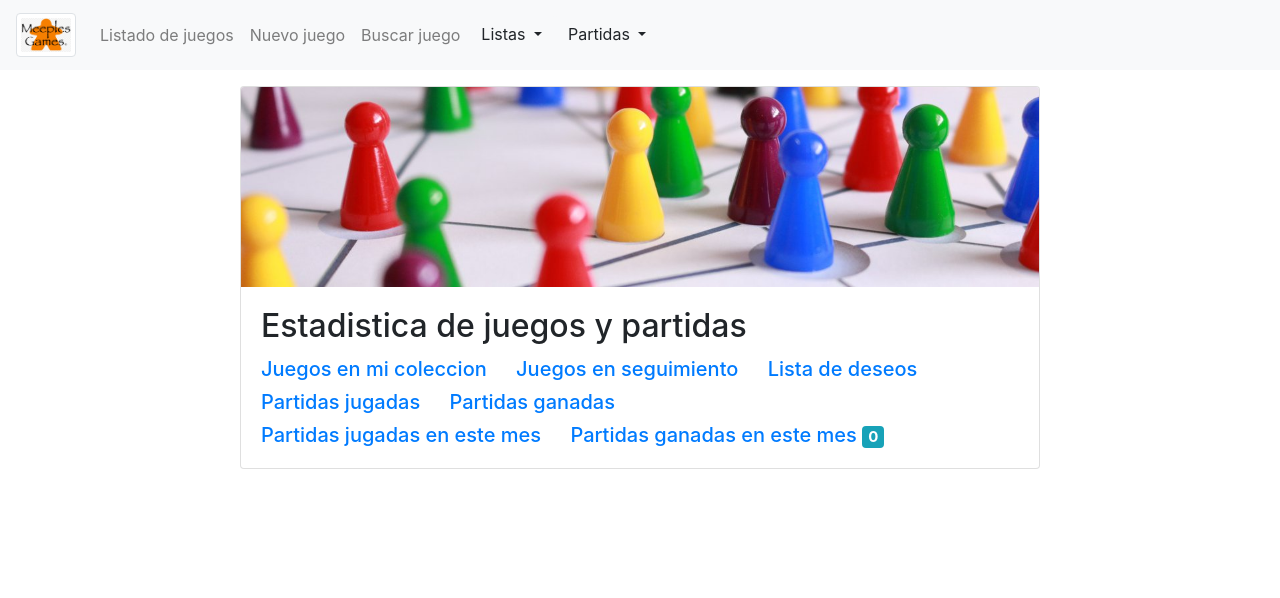
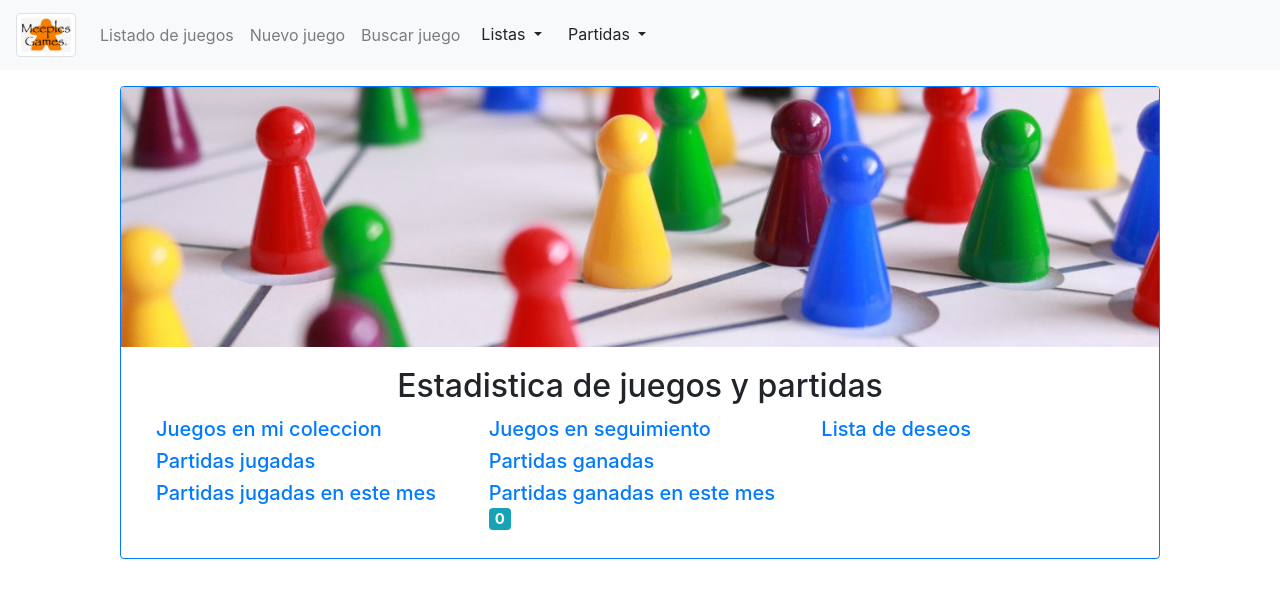
Before and after one commit to davidof1977/MigJuegos-CLI, an Angular app: page /estadisticas in a window 1280 px wide. Shown: the top 598 px of the page. Built offline with nearby package versions, Linux system fonts and the light colour scheme; no server answers.

Commit message:
estetica

```diff
--- a/src/app/estadisticas/estadisticas.component.html
+++ b/src/app/estadisticas/estadisticas.component.html
@@ -1,21 +1,25 @@
-<div class="d-flex justify-content-center mt-3">
-<div class="card" style="width: 50rem;">
+<div class="d-flex justify-content-center mt-3" >
+<div class="card border border-primary" style="width: 65rem;">
   <img class="card-img-top" src="assets/img/JuegosDeMesa.jpg" alt="Card image cap">
   <div class="card-body">
-    <h2 class="card-title">Estadistica de juegos y partidas</h2>
-    <div>
-      <span class="text-primary h5 mr-4">Juegos en mi coleccion <span class="badge badge-info">{{numJuegosColeccion}}</span></span>
-      <span class="text-primary h5 mr-4">Juegos en seguimiento <span class="badge badge-info">{{numJuegosSeguimiento}}</span></span>
-      <span class="text-primary h5 mr-4">Lista de deseos <span class="badge badge-info">{{numJuegosDeseos}}</span></span>
+    <h2 class="card-title d-flex justify-content-center ">Estadistica de juegos y partidas</h2>
+    <div class="container" >
+      <div class="row">
+        <a href="/listarJuegos"  (click)="navegarColeccion()" class="text-primary text-decoration-none h5 col">Juegos en mi coleccion <span class="badge badge-info">{{numJuegosColeccion}}</span></a>
+        <a href="/listarJuegos" (click)="navegarSeguimiento()" class="text-primary text-decoration-none h5 col">Juegos en seguimiento <span class="badge badge-info">{{numJuegosSeguimiento}}</span></a>
+        <a href="/listarJuegos" (click)="navegarDeseos()" class="text-primary text-decoration-none h5 col">Lista de deseos <span class="badge badge-info">{{numJuegosDeseos}}</span></a>
+      </div>
+    <div class="row">
+      <a href="/listarPartidas" (click)="navegarTodas()" class="text-primary text-decoration-none h5 col">Partidas jugadas <span class="badge badge-info">{{numPartidas}}</span></a>
+      <a href="/listarPartidas"  (click)="navegarGanadas()" class="text-primary text-decoration-none h5 col">Partidas ganadas <span class="badge badge-info">{{numVictorias}}</span></a>
+      <span class="text-primary h5 col"></span>
     </div>
-    <div class="mt-2">
-      <span class="text-primary h5 mr-4">Partidas jugadas <span class="badge badge-info">{{numPartidas}}</span></span>
-      <span class="text-primary h5 mr-4">Partidas ganadas <span class="badge badge-info">{{numVictorias}}</span></span>
+    <div class="row">
+      <span class="text-primary h5 col">Partidas jugadas en este mes <span class="badge badge-info">{{numPartidasUltimoMes}}</span></span>
+      <span class="text-primary h5 col">Partidas ganadas en este mes <span class="badge badge-info">{{numVictoriasUltimoMes}}</span></span>
+      <span class="text-primary h5 col"></span>
     </div>
-    <div class="mt-2">
-      <span class="text-primary h5 mr-4">Partidas jugadas en este mes <span class="badge badge-info">{{numPartidasUltimoMes}}</span></span>
-      <span class="text-primary h5 mr-4">Partidas ganadas en este mes <span class="badge badge-info">{{numVictoriasUltimoMes}}</span></span>
-    </div>
+  </div>
   </div>
 </div>
 </div>
--- a/src/app/estadisticas/estadisticas.component.ts
+++ b/src/app/estadisticas/estadisticas.component.ts
@@ -34,7 +34,24 @@ export class EstadisticasComponent implements OnInit {
         }
       });
     });
-
+  }
+  navegarColeccion(){
+    localStorage.setItem('origenPeticion', 'listadoColeccion');
   }
 
+  navegarDeseos(){
+    localStorage.setItem('origenPeticion', 'listadoDeseos');
+  }
+
+  navegarSeguimiento(){
+    localStorage.setItem('origenPeticion', 'listadoSeguimiento');
+  }
+
+  navegarGanadas(){
+    localStorage.setItem('tipo', 'ganadas');
+  }
+
+  navegarTodas(){
+    localStorage.setItem('tipo', 'todas');
+  }
 }
--- a/src/app/juegos/buscar/buscar.component.html
+++ b/src/app/juegos/buscar/buscar.component.html
@@ -17,9 +17,9 @@
         <tbody>
           <tr *ngFor="let juego of juegos"   class="text-center">
             <td><a [routerLink]="['/listarPartidas', juego.nombre]">{{juego.nombre}}</a></td>
-            <td>{{juego.enColeccion}}</td>
-            <td>{{juego.enSeguimiento}}</td>
-            <td>{{juego.enListaDeseos}}</td>
+            <td><input type="checkbox" disabled=true [checked]=juego.enColeccion /> </td>
+            <td><input type="checkbox" disabled=true [checked]=juego.enSeguimiento /></td>
+            <td><input type="checkbox" disabled=true [checked]=juego.enListaDeseos /></td>
             <td>
               <button (click)="editarJuego(juego.nombre)" class="btn btn-success">Editar</button>
               <button (click)="nuevaPartida(juego.nombre)"  class="btn btn-success" style="margin-left: 10px;">Nueva partida</button>
--- a/src/app/juegos/buscar/buscar.component.ts
+++ b/src/app/juegos/buscar/buscar.component.ts
@@ -44,6 +44,6 @@ export class BuscarComponent implements OnInit {
 
   editarJuego(juego: string){
     localStorage.setItem('nombreJuego', juego);
-    this.router.navigate(['/nuevoJuego']);
+    this.router.navigate(['/editarJuego']);
   }
 }
--- a/src/app/juegos/crear/crear.component.html
+++ b/src/app/juegos/crear/crear.component.html
@@ -1,34 +1,34 @@
-<div class="continer">
-  <div class="card">
-    <div class="card-header">
-      <h3 class="text-center">ANADIR JUEGO</h3>
-    </div>
-    <div class="card-body">
-      <form action="">
+<div class="continer mt-3">
+  <div class="d-flex justify-content-center" >
+  <div class="col-sm-6">
+  <div class="card" style="width: 30rem;">
+      <div class="card-body mx-auto" >
         <div class="form group">
           <label class="form-text form control" for="nombre">Nombre:</label>
-          <!--input type="text" [(ngModel)]="juego.nombre" id="nombre" aria-describedby="nombreHelp" class="form control" style="width: 25%;" -->
-          <input type="text" [(ngModel)]="juego.nombre" id="nombre" name="nombre" class="form control" style="width: 25%;" [formControl]="controlNombre">
+          <input type="text" [(ngModel)]="juego.nombre" id="nombre" name="nombre"  class="form control" style="width: 100%;" [formControl]="controlNombre">
           <small id="nombreHelp" *ngIf="controlNombre.hasError('required') && controlNombre.dirty" class="text-danger">Este campo es obligatorio.</small>
         </div>
         <div class="form group">
           <label class="form-text form control" for="img">Imagen:</label>
-          <input type="text" [(ngModel)]="juego.img" id="img" name="img"  class="form control" style="width: 25%;" >
+          <input type="text" [(ngModel)]="juego.img" id="img" name="img"  class="form control" style="width: 100%;" >
         </div>
-        <div class="form group">
-          <input type="checkbox" [(ngModel)]="juego.enColeccion" id="coleccion" name= "coleccion" class="form control">
-          <label for="coleccion">En la coleccion</label>
+        <div class="form-check form-check-inline  mt-3">
+          <input type="checkbox" [(ngModel)]="juego.enColeccion" id="coleccion" name= "coleccion" class="form-check-input">
+          <label for="coleccion" class="form-check-label">En la coleccion</label>
         </div>
-        <div class="form group">
-          <input type="checkbox" [(ngModel)]="juego.enSeguimiento" id="seguimiento" name= "seguimiento" class="form control">
-          <label for="seguimiento">En seguimiento</label>
+        <div class="form-check form-check-inline">
+          <input type="checkbox" [(ngModel)]="juego.enSeguimiento" id="seguimiento" name= "seguimiento" class="form-check-input">
+          <label for="seguimiento" class="form-check-label">En seguimiento</label>
         </div>
-        <div class="form group">
-          <input type="checkbox" [(ngModel)]="juego.enListaDeseos" id="deseos" name="deseos" class="form control">
-          <label for="deseos">En wishlist</label>
+        <div class="form-check form-check-inline">
+          <input type="checkbox" [(ngModel)]="juego.enListaDeseos" id="deseos" name="deseos" class="form-check-input">
+          <label for="deseos" class="form-check-label">En wishlist</label>
         </div>
-        <button (click)="guardar()" [disabled]="controlNombre.invalid" class="btn btn-success">Guardar</button>
-      </form>
+        <div class="d-flex justify-content-center mt-3" >
+          <button (click)="guardar()" [disabled]="controlNombre.invalid" class="btn btn-success">Guardar</button>
+      </div>
+    </div>
+  </div>
     </div>
   </div>
 </div>
--- a/src/app/juegos/listar/listar.component.html
+++ b/src/app/juegos/listar/listar.component.html
@@ -19,9 +19,9 @@
           <tr *ngFor="let juego of juegos"   class="text-center">
             <td><img [src]=juego.img class="img-fluid img-thumbnail" style="max-width:50px;"></td>
             <td><a [routerLink]="['/listarPartidas', juego.nombre]">{{juego.nombre}}</a></td>
-            <td>{{juego.enColeccion}}</td>
-            <td>{{juego.enSeguimiento}}</td>
-            <td>{{juego.enListaDeseos}}</td>
+            <td><input type="checkbox" disabled=true [checked]=juego.enColeccion /> </td>
+            <td><input type="checkbox" disabled=true [checked]=juego.enSeguimiento /></td>
+            <td><input type="checkbox" disabled=true [checked]=juego.enListaDeseos /></td>
             <td>
               <button (click)="editarJuego(juego.nombre)" class="btn btn-success">Editar</button>
               <button (click)="nuevaPartida(juego.nombre)"  class="btn btn-success" style="margin-left: 10px;">Nueva partida</button>
--- a/src/app/juegos/listar/listar.component.ts
+++ b/src/app/juegos/listar/listar.component.ts
@@ -24,7 +24,7 @@ export class ListarComponent implements OnInit {
     }else if (this.origenPeticion === 'listadoSeguimiento'){
       this.service.getJuegosSeguimiento().subscribe(data => this.juegos = data);
     }else if (this.origenPeticion === 'listadoDeseos'){
-      this.service.getJuegosEnColeccion().subscribe(data => this.juegos = data);
+      this.service.getJuegosListaDeseos().subscribe(data => this.juegos = data);
     }else{
       this.service.getJuegos().subscribe(data => this.juegos = data);
     }
```
